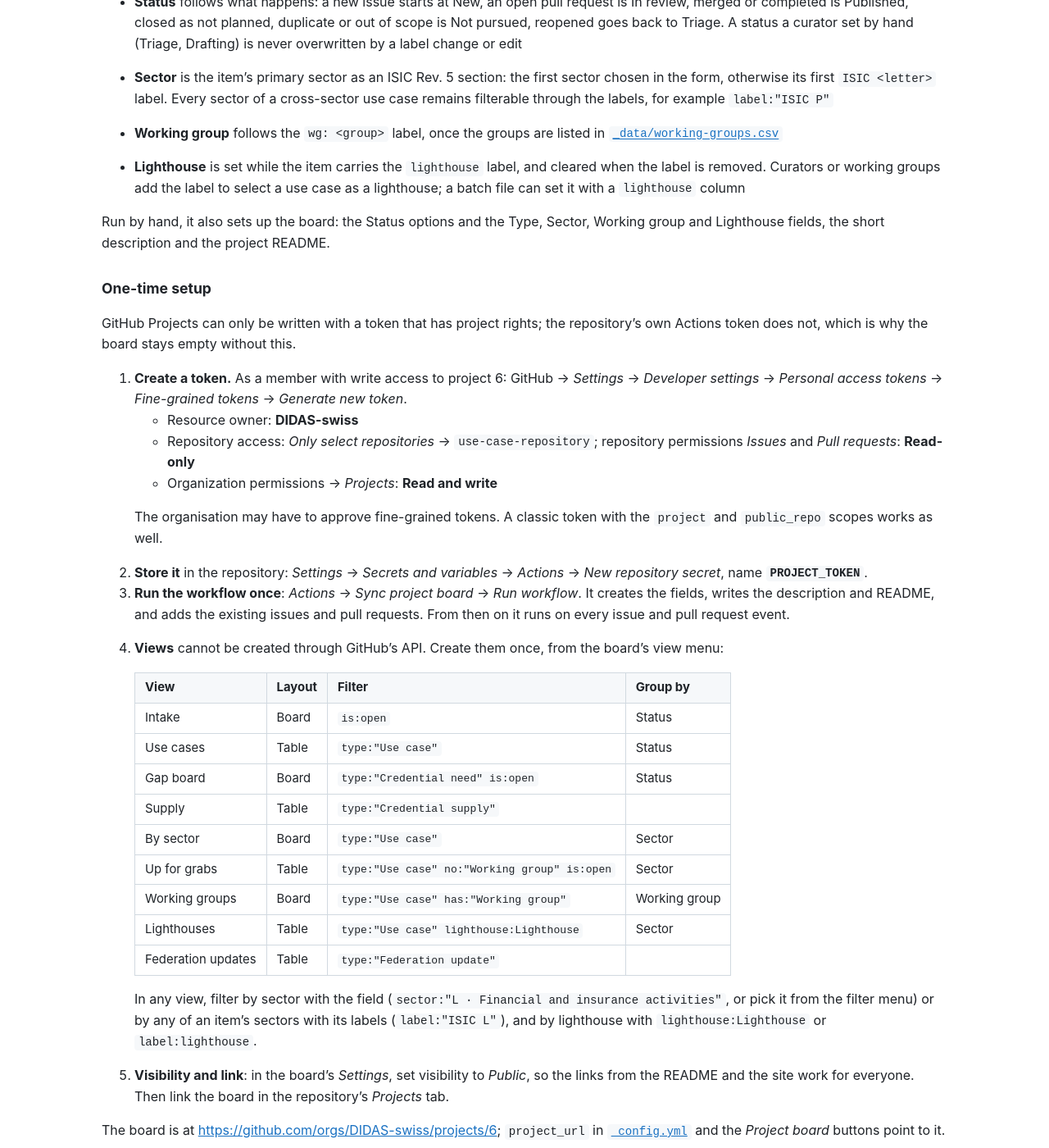
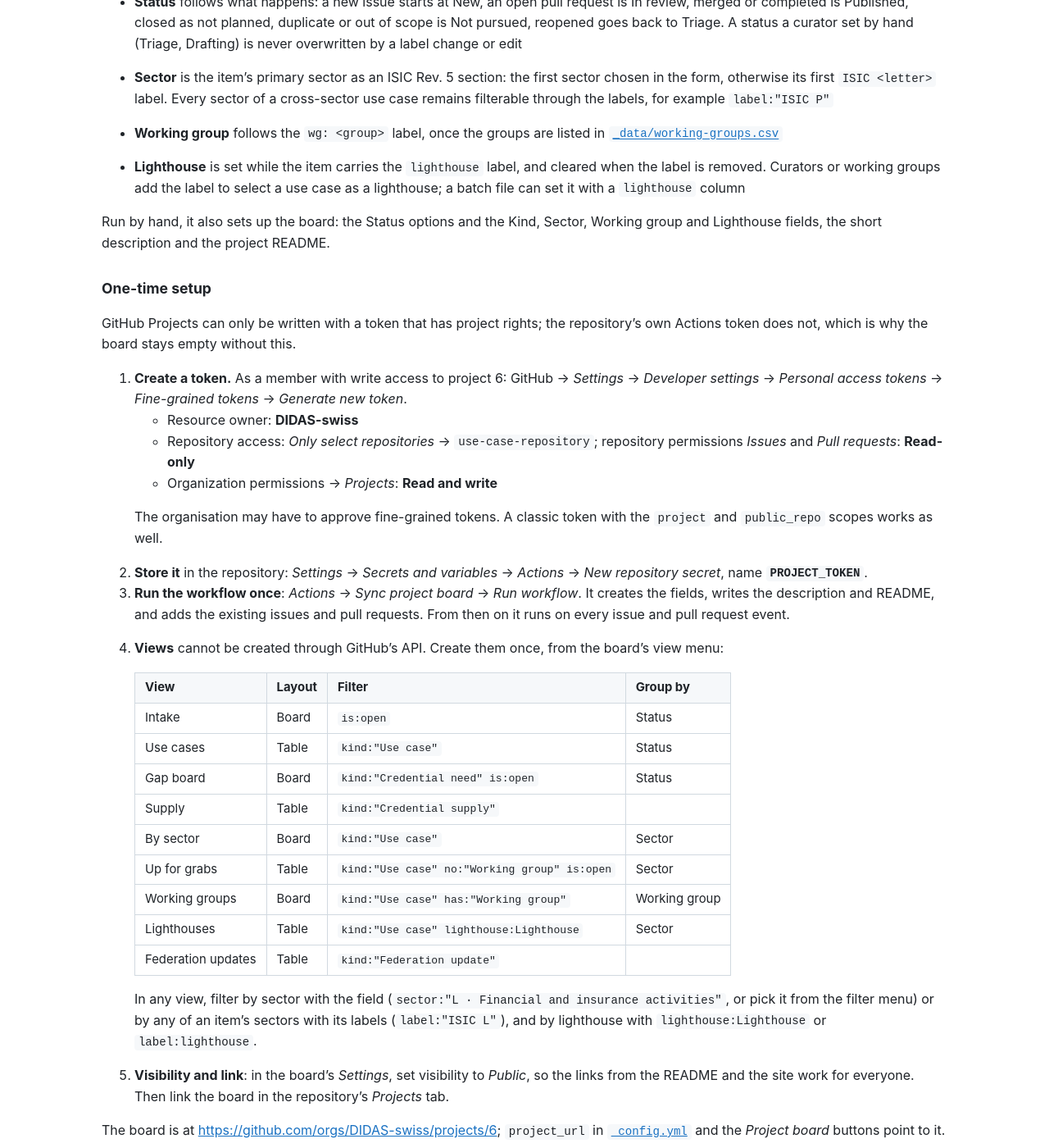
Before and after one commit to DIDAS-swiss/use-case-repository, a Jekyll site: the page built from PROJECT.md, in a window 1280 px wide and 1400 px high, scrolled down 1249 px. Shown: the whole window at 82% size. Built offline with Jekyll 4.4.1, drawn with Linux system fonts in a browser that asks for light colours.

Commit message:
Name the project's category field Kind; move workflows to Node 24
GitHub Projects reserve the field name Type for issue types, so Sync
project board failed creating it. The field is now Kind, and the views in
PROJECT.md filter on kind:. All workflows use checkout@v5 and
github-script@v8, which run on Node.js 24.

```diff
--- a/PROJECT.md
+++ b/PROJECT.md
@@ -45,7 +45,7 @@ The **Sync project board** workflow (`.github/workflows/project-sync.yml`) keeps
 the board in step with the repository:
 
 - every issue and pull request is added, including the ones that existed before
-- **Type** follows the labels: `use-case` → Use case, `credential-need` → Credential
+- **Kind** follows the labels: `use-case` → Use case, `credential-need` → Credential
   need, `credential-supply` → Credential supply, `change` and other pull requests →
   Change, the sync branch `automation/…` → Federation update
 - **Status** follows what happens: a new issue starts at New, an open pull request
@@ -64,7 +64,7 @@ the board in step with the repository:
   when the label is removed. Curators or working groups add the label to select a
   use case as a lighthouse; a batch file can set it with a `lighthouse` column
 
-Run by hand, it also sets up the board: the Status options and the Type, Sector,
+Run by hand, it also sets up the board: the Status options and the Kind, Sector,
 Working group and Lighthouse fields, the short description and the project README.
 
 ### One-time setup
@@ -95,14 +95,14 @@ without this.
    | View | Layout | Filter | Group by |
    |---|---|---|---|
    | Intake | Board | `is:open` | Status |
-   | Use cases | Table | `type:"Use case"` | Status |
-   | Gap board | Board | `type:"Credential need" is:open` | Status |
-   | Supply | Table | `type:"Credential supply"` | |
-   | By sector | Board | `type:"Use case"` | Sector |
-   | Up for grabs | Table | `type:"Use case" no:"Working group" is:open` | Sector |
-   | Working groups | Board | `type:"Use case" has:"Working group"` | Working group |
-   | Lighthouses | Table | `type:"Use case" lighthouse:Lighthouse` | Sector |
-   | Federation updates | Table | `type:"Federation update"` | |
+   | Use cases | Table | `kind:"Use case"` | Status |
+   | Gap board | Board | `kind:"Credential need" is:open` | Status |
+   | Supply | Table | `kind:"Credential supply"` | |
+   | By sector | Board | `kind:"Use case"` | Sector |
+   | Up for grabs | Table | `kind:"Use case" no:"Working group" is:open` | Sector |
+   | Working groups | Board | `kind:"Use case" has:"Working group"` | Working group |
+   | Lighthouses | Table | `kind:"Use case" lighthouse:Lighthouse` | Sector |
+   | Federation updates | Table | `kind:"Federation update"` | |
 
    In any view, filter by sector with the field (`sector:"L · Financial and
    insurance activities"`, or pick it from the filter menu) or by any of an item's
```
Also changed, not shown: changelog/2026-11-09-kind-field.md (added, +9 -0 lines), .github/workflows/check.yml, .github/workflows/federation-sync.yml, .github/workflows/intake.yml, .github/workflows/label-signals.yml, .github/workflows/project-sync.yml, .github/workflows/sync-labels.yml, changelog/README.md.
